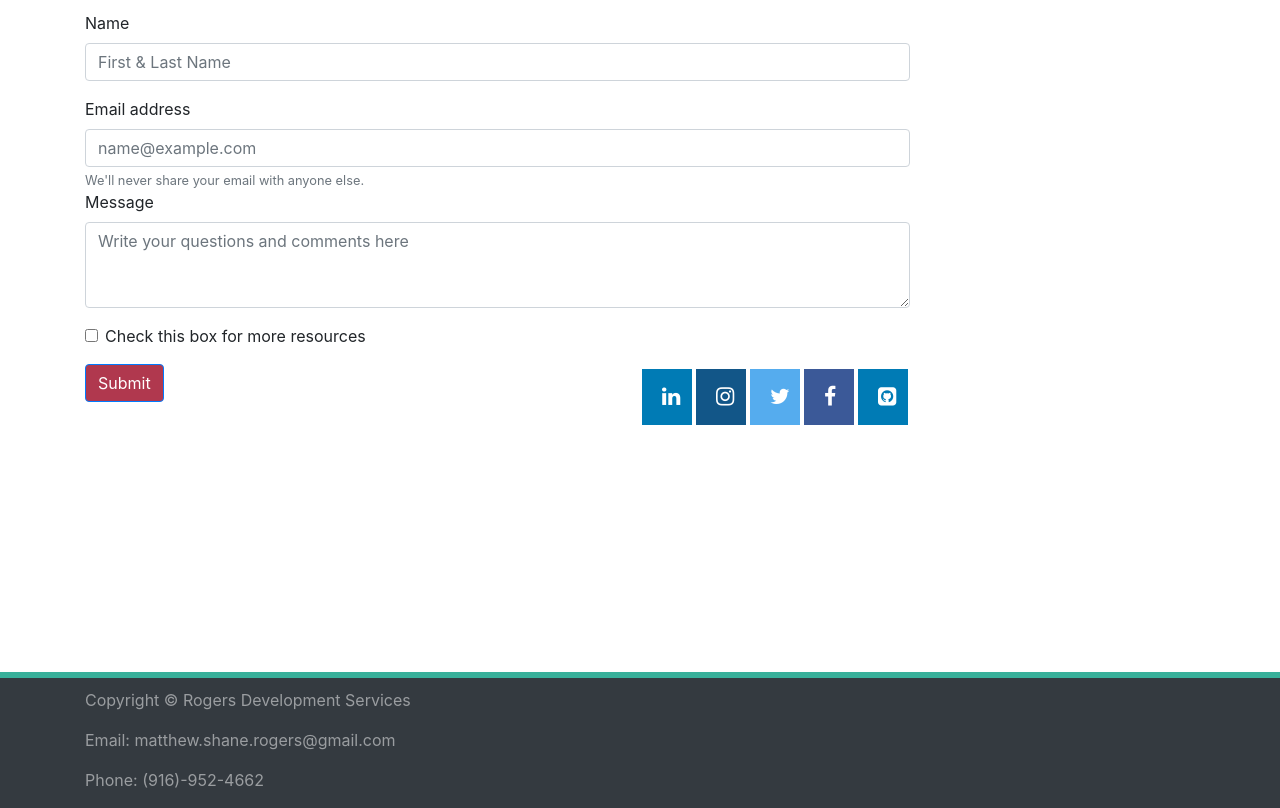
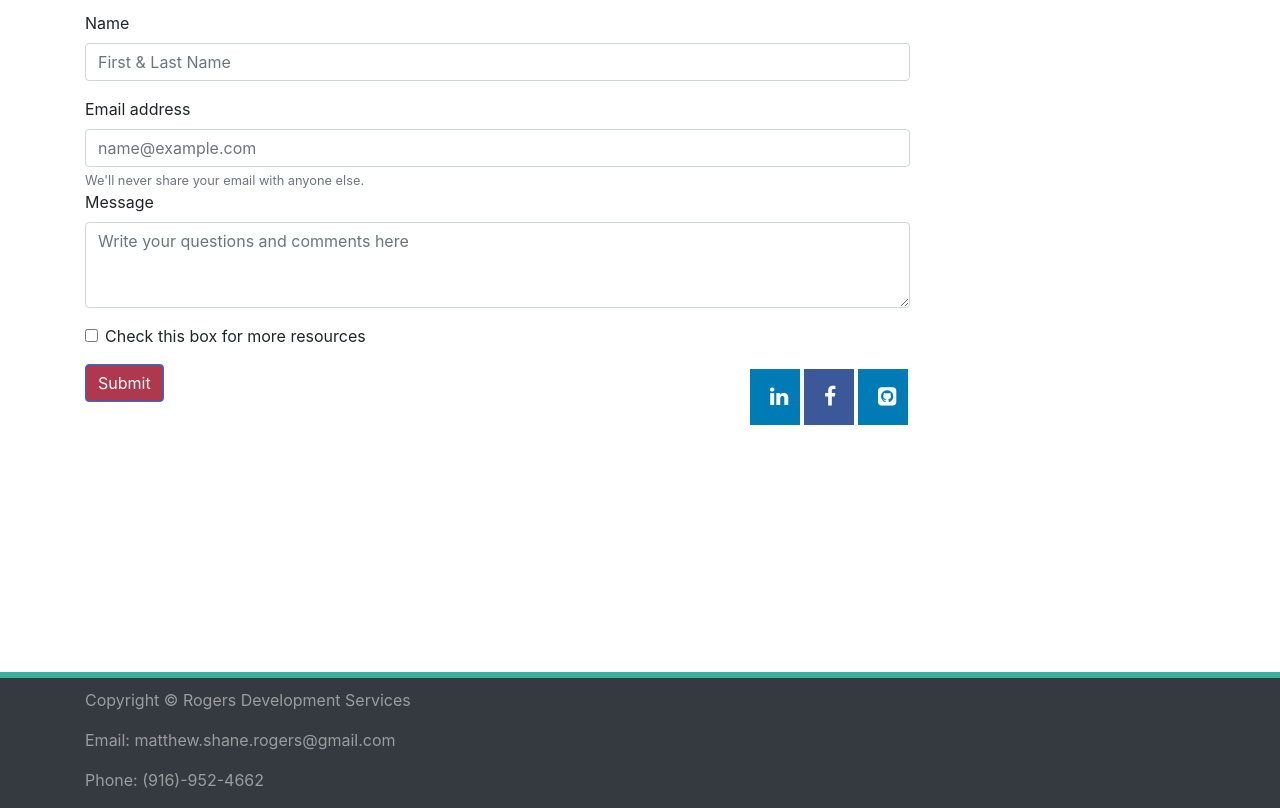
Before and after one commit to Rogers-Development-Services/Porfolio, a plain HTML site: page contact.html in a window 1280 px wide. Shown: the part 138-946 px from the top of the page. Drawn offline with nearby package versions, Linux system fonts and the light colour scheme.

Commit message:
removed twitter and instagram links.

```diff
--- a/contact.html
+++ b/contact.html
@@ -90,8 +90,6 @@
               <!-- Social Media Butons -->
               <a href="https://github.com/Rogers-Development-Services" class="fa fa-github-square fa-lg"></a>
               <a href="https://www.facebook.com/matthew.s.rogers.9" class="fa fa-facebook fa-lg"></a>
-              <a href="#" class="fa fa-twitter fa-lg"></a>
-              <a href="#" class="fa fa-instagram fa-lg"></a>
               <a href="https://www.linkedin.com/in/matthewsrogers/" class="fa fa-linkedin fa-lg"></a>
             </form>
           </div>
```
